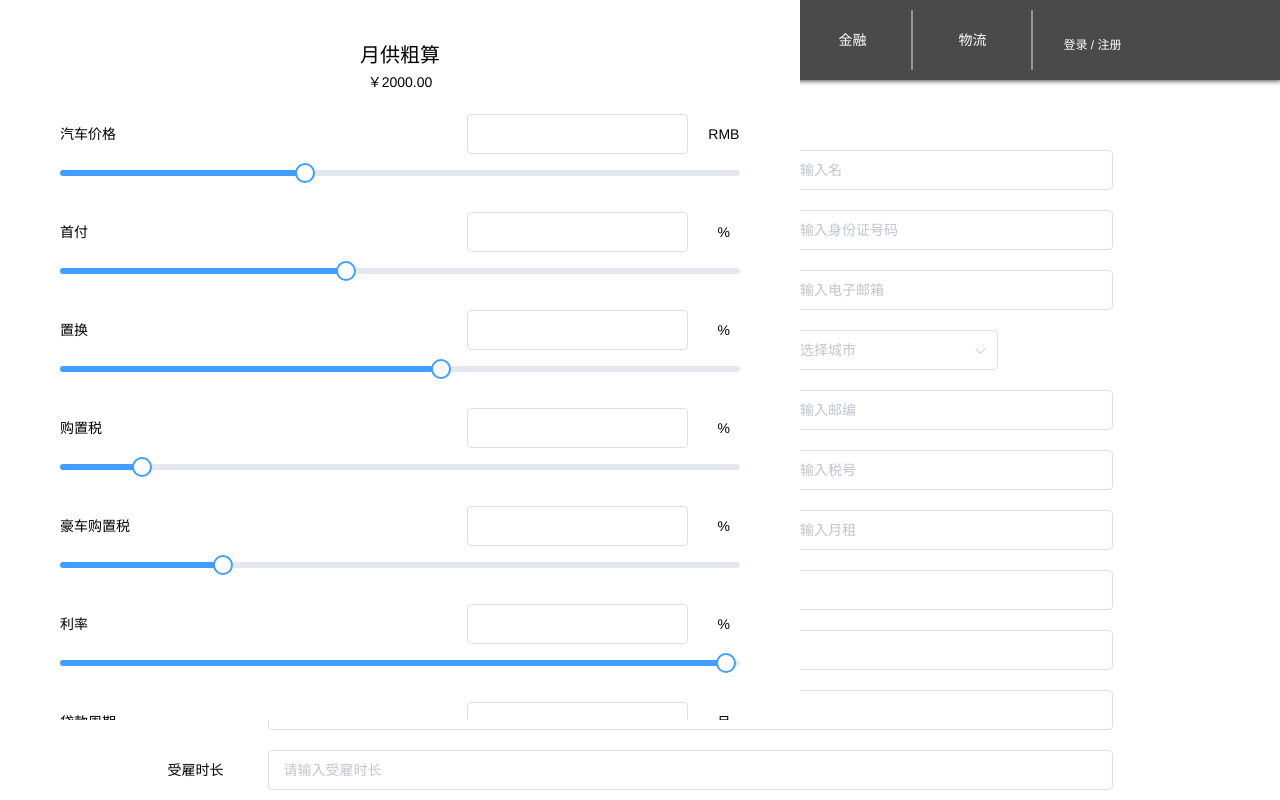
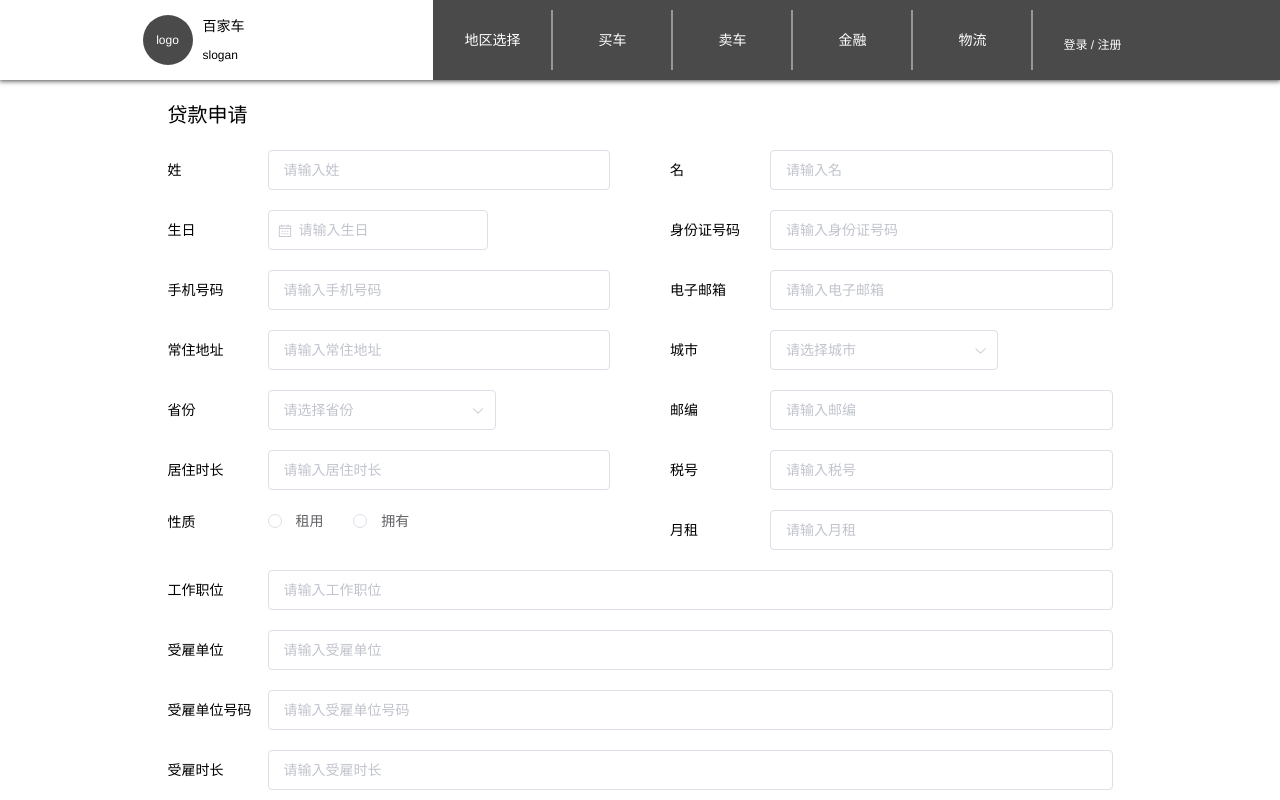
Before and after one commit to BadWaka/hundreds-of-cars, a Vue app: page /#/loanapplication in a window 1280 px wide. Shown: the top 800 px of the page. Built offline with nearby package versions, Linux system fonts and the light colour scheme; a small style sheet from the web is missing.

Commit message:
金融页完成

```diff
--- a/src/assets/spacing.scss
+++ b/src/assets/spacing.scss
@@ -1,7 +1,8 @@
 // 全局间距样式
 
 $headerHeight: 80px;
-$modalWidth: 800px;
+$modalWidth: 60vw;
+$modalHeight: 70vh;
 $contentWidth: 1025px;
 
 .c-gap-inner-header {
--- a/src/components/MHeader/MHeader.vue
+++ b/src/components/MHeader/MHeader.vue
@@ -58,7 +58,8 @@
         <!--金融计算器模态框-->
         <financial-calculator-modal
           class="financial-calculator"
-          v-if="isShowModal">
+          v-if="isShowFinancialCalculatorModal"
+          @close="handleFinancialCalculatorModalClose">
         </financial-calculator-modal>
       </header>
     </section>
@@ -72,7 +73,7 @@
     name: 'Header',
     data() {
       return {
-        isShowModal: true,
+        isShowFinancialCalculatorModal: false,
         navList: [
           {
             text: '地区选择',
@@ -156,8 +157,18 @@
       handleHeaderLeftClick() {
         this.$router.push('/index');
       },
+      // 蒙层项点击事件
       handleMaskItemClick(item) {
+        if (item.text === '金融计算器') {
+          this.isShowFinancialCalculatorModal = true;
+          return;
+        }
         this.$router.push(item.link);
+      },
+      // 关闭金融计算器
+      handleFinancialCalculatorModalClose() {
+        console.log('handleFinancialCalculatorModalClose');
+        this.isShowFinancialCalculatorModal = false;
       }
     },
     components: {
--- a/src/components/Modal/Modal.vue
+++ b/src/components/Modal/Modal.vue
@@ -1,6 +1,12 @@
 <template>
-  <section class="modal-wrapper">
+  <section
+    class="modal-wrapper"
+    @click.self="handleClose">
     <section class="modal">
+      <i
+        class="el-icon-close c-btn c-font-20 transition-animate"
+        @click.stop="handleClose">
+      </i>
       <slot></slot>
     </section>
   </section>
@@ -11,6 +17,11 @@
     name: 'Modal',
     data() {
       return {}
+    },
+    methods: {
+      handleClose() {
+        this.$emit('close');
+      }
     }
   }
 </script>
@@ -31,8 +42,20 @@
     background: $primaryColor50;
 
     .modal {
+      position: relative;
       background: #fff;
+      padding: 40px;
       box-sizing: border-box;
+
+      .el-icon-close {
+        position: absolute;
+        right: 10px;
+        top: 10px;
+
+        &:hover {
+          transform: rotate(90deg);
+        }
+      }
     }
   }
 
--- a/src/containers/FinancialCalculatorModal/FinancialCalculatorModal.vue
+++ b/src/containers/FinancialCalculatorModal/FinancialCalculatorModal.vue
@@ -1,5 +1,5 @@
 <template>
-  <modal>
+  <modal @close="handleClose">
     <section class="financial-calculator">
       <div class="title c-font-20">月供粗算</div>
       <div class="row2">{{monthlyInstallmentPaymentRough}}</div>
@@ -11,7 +11,7 @@
           <div class="left">{{item.label}}</div>
           <div class="right c-flex">
             <el-input
-              v-model="input">
+              v-model="form[item.formName]">
             </el-input>
             <span
               class="unit c-gap-left-20">
@@ -29,7 +29,7 @@
   import Modal from '../../components/Modal/Modal.vue';
 
   export default {
-    name: 'FinancialCalculator',
+    name: 'FinancialCalculatorModal',
     data() {
       return {
         monthlyInstallmentPaymentRough: '￥2000.00', // 月供粗算
@@ -83,6 +83,11 @@
     },
     components: {
       Modal
+    },
+    methods: {
+      handleClose() {
+        this.$emit('close');
+      }
     }
   }
 </script>
@@ -91,9 +96,9 @@
   @import "../../assets/app";
 
   .financial-calculator {
-    padding: 40px 60px;
+    padding: 0 20px;
     width: $modalWidth;
-    height: 90vh;
+    height: $modalHeight;
     overflow-y: auto;
     overflow-x: hidden;
     text-align: center;
--- a/src/containers/LoanApplication/LoanApplication.vue
+++ b/src/containers/LoanApplication/LoanApplication.vue
@@ -73,8 +73,8 @@
           phoneNumber: '',
           email: '',
           address: '',  // 常住地址
-          city: '',
-          province: '',
+          city: [], // 城市
+          province: [], // 省份
           postcode: '',
           liveTime: '', // 居住时长
           taxNumber: '', // 税号
```
